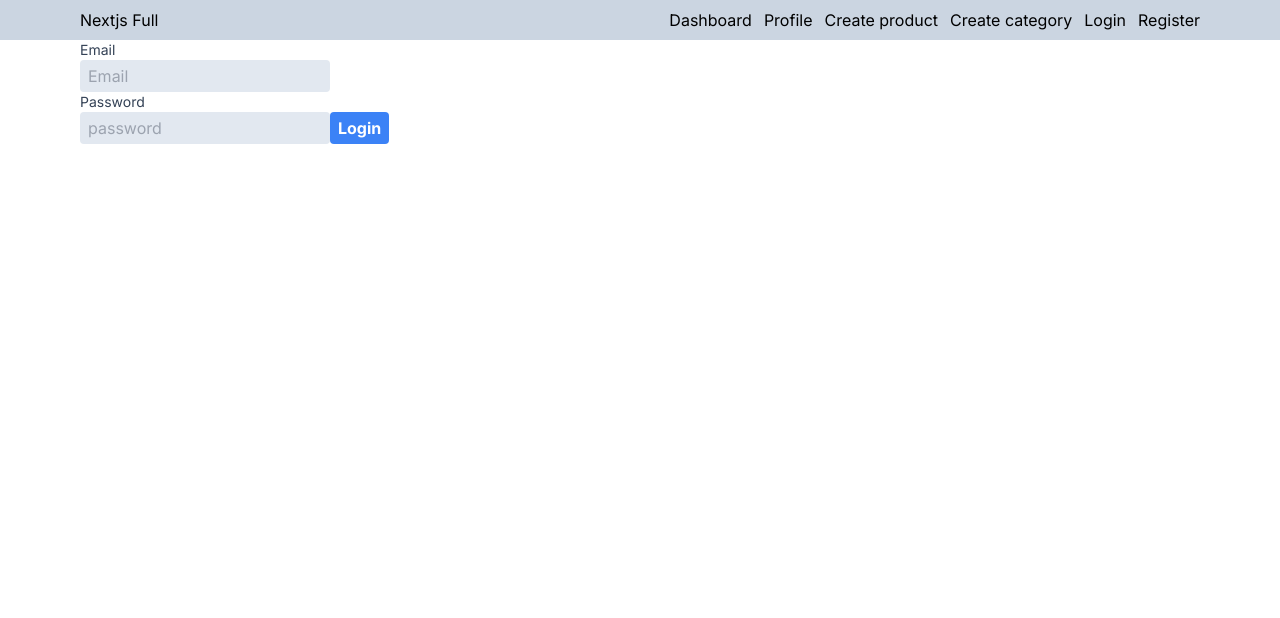
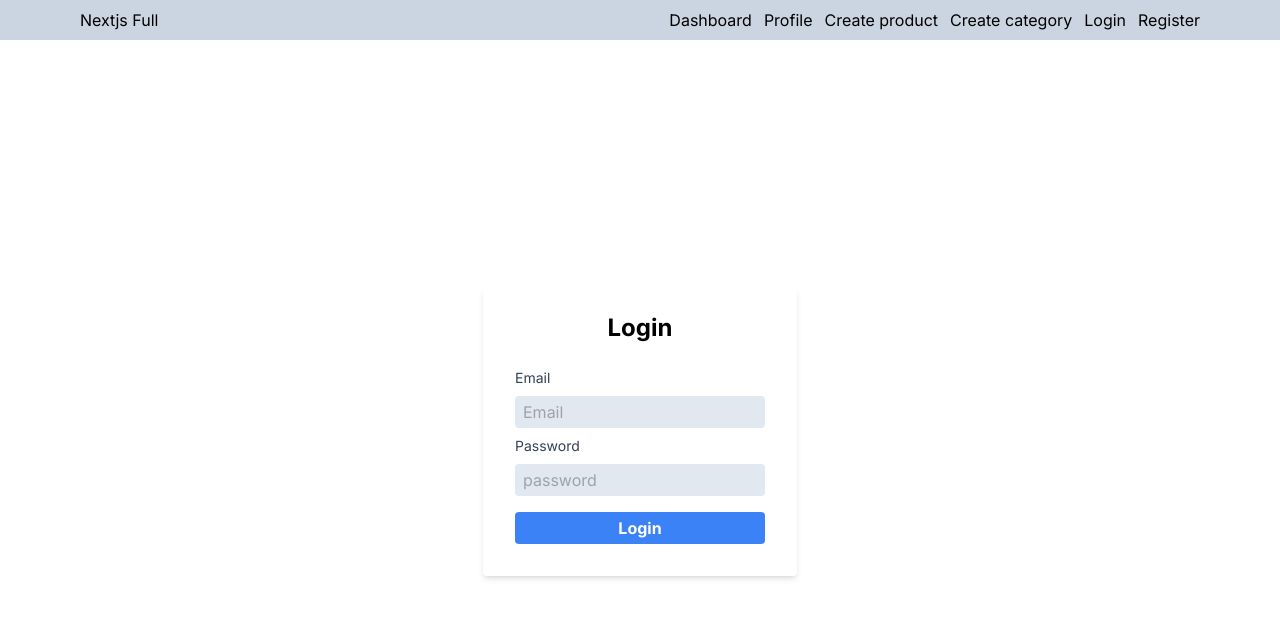
Before and after one commit to UlisesOrnelasR/nextjs-fullstack-app, a Next.js app: page /auth/login in a window 1280 px wide. Shown: the top 618 px of the page. Built offline with nearby package versions, Linux system fonts and the light colour scheme.

Commit message:
add style to login form

```diff
--- a/src/app/auth/login/page.tsx
+++ b/src/app/auth/login/page.tsx
@@ -11,7 +11,7 @@ export const metadata: Metadata = {
 
 const LoginPage = () => {
   return (
-    <div>
+    <div className="h-screen flex justify-center items-center">
       <LoginForm />
     </div>
   );
--- a/src/components/auth/LoginForm.tsx
+++ b/src/components/auth/LoginForm.tsx
@@ -1,6 +1,6 @@
 "use client";
 import { useForm } from "react-hook-form";
-import { Button, Input, Label } from "@/components/ui";
+import { Button, Card, Input, Label } from "@/components/ui";
 
 const LoginForm = () => {
   const { register, handleSubmit } = useForm();
@@ -10,7 +10,9 @@ const LoginForm = () => {
   });
 
   return (
-    <form onSubmit={onSubmit}>
+    <Card>
+      <form onSubmit={onSubmit} className="flex flex-col gap-y-2">
+        <h3 className="text-2xl font-bold text-center mb-4">Login</h3>
         <Label>Email</Label>
         <Input
           type="emil"
@@ -27,8 +29,11 @@ const LoginForm = () => {
             required: true,
           })}
         />
-      <Button type="submit">Login</Button>
+        <Button type="submit" className="block mt-2 w-full">
+          Login
+        </Button>
       </form>
+    </Card>
   );
 };
 
--- a/src/components/ui/Card.tsx
+++ b/src/components/ui/Card.tsx
@@ -1,3 +1,11 @@
-export const Card = () => {
-  return <div>Card</div>;
+interface cardProps {
+  children: React.ReactNode;
+}
+
+export const Card = ({ children }: cardProps) => {
+  return (
+    <div className="bg-white shadow-md rounded px-8 pt-6 pb-8 mb-4">
+      {children}
+    </div>
+  );
 };
```
Lines whose indentation alone changed are shown as unchanged.
